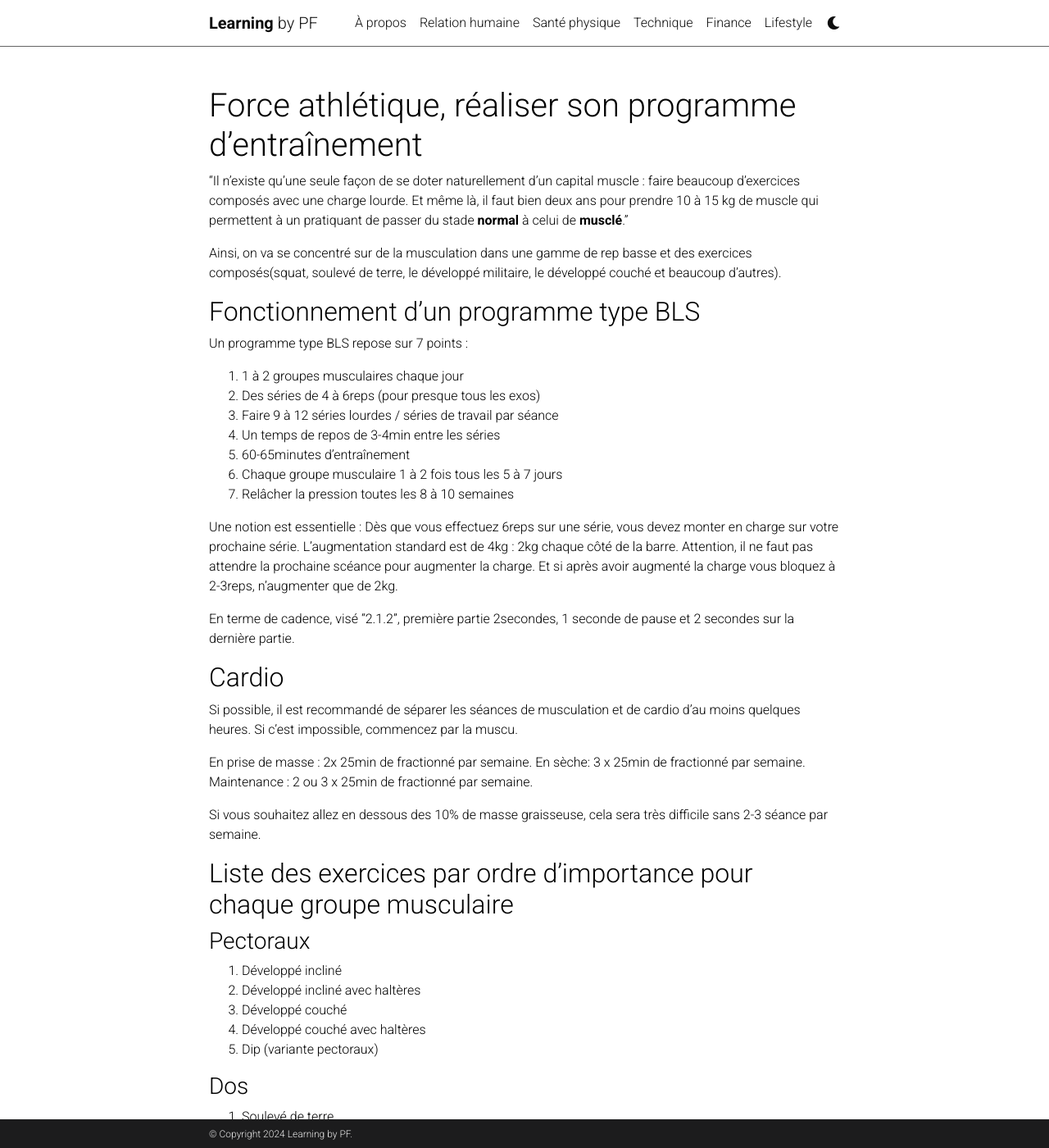
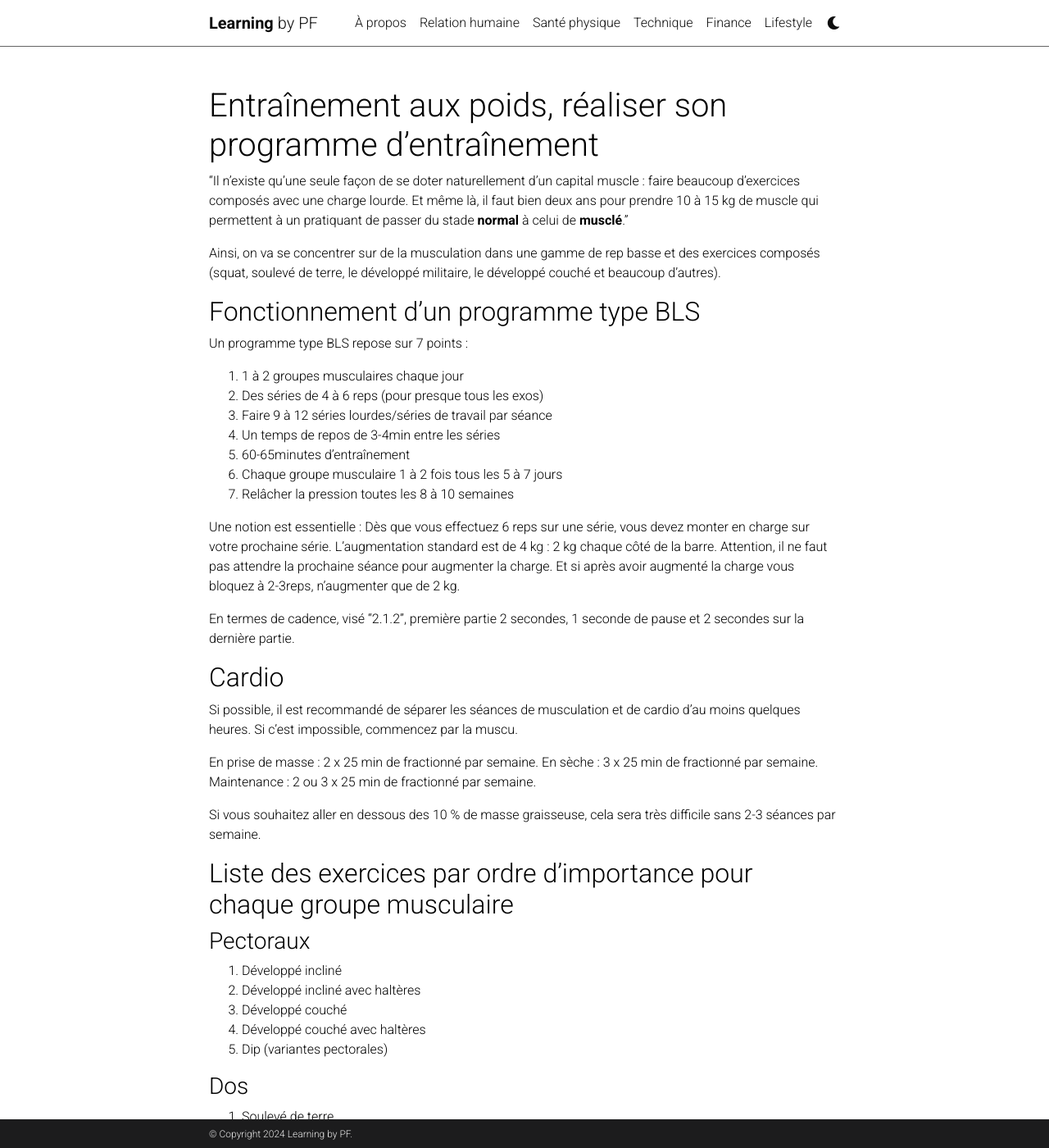
Before and after one commit to mpek29/learning, a Jekyll site: the page built from _physical/strength_training.md, in a window 1280 px wide and 1400 px high. Shown: the whole window at 82% size. Built offline with Jekyll 4.4.1, drawn with Linux system fonts in a browser that asks for light colours; comment, search, counter and statistics services are not loaded; a style sheet for code colours, icons or effects is not loaded; some of the changed text lies outside the part shown.

Commit message:
Update physical

```diff
--- a/_physical/powerlifting.md
+++ b/_physical/strength_training.md
@@ -1,37 +1,37 @@
 ---
 layout: page
-title: Force athlétique, réaliser son programme d’entraînement
+title: Entraînement aux poids, réaliser son programme d’entraînement
 category: Sport
 importance: 1
 ---
 
 "Il n'existe qu'une seule façon de se doter naturellement d'un capital muscle : faire beaucoup d'exercices composés avec une charge lourde. Et même là, il faut bien deux ans pour prendre 10 à 15 kg de muscle qui permettent à un pratiquant de passer du stade **normal** à celui de **musclé**."
 
-Ainsi, on va se concentré sur de la musculation dans une gamme de rep basse et des exercices composés(squat, soulevé de terre, le développé militaire, le développé couché et beaucoup d'autres).
+Ainsi, on va se concentrer sur de la musculation dans une gamme de rep basse et des exercices composés (squat, soulevé de terre, le développé militaire, le développé couché et beaucoup d'autres).
 
 ## Fonctionnement d'un programme type BLS
 Un programme type BLS repose sur 7 points :
 1. 1 à 2 groupes musculaires chaque jour
-2. Des séries de 4 à 6reps (pour presque tous les exos)
-3. Faire 9 à 12 séries lourdes / séries de travail par séance
+2. Des séries de 4 à 6 reps (pour presque tous les exos)
+3. Faire 9 à 12 séries lourdes/séries de travail par séance
 4. Un temps de repos de 3-4min entre les séries
 5. 60-65minutes d'entraînement
 6. Chaque groupe musculaire 1 à 2 fois tous les 5 à 7 jours
 7. Relâcher la pression toutes les 8 à 10 semaines
 
-Une notion est essentielle : Dès que vous effectuez 6reps sur une série, vous devez monter en charge sur votre prochaine série. L'augmentation standard est de 4kg : 2kg chaque côté de la barre. Attention, il ne faut pas attendre la prochaine scéance pour augmenter la charge. Et si après avoir augmenté la charge vous bloquez à 2-3reps, n'augmenter que de 2kg.
+Une notion est essentielle : Dès que vous effectuez 6 reps sur une série, vous devez monter en charge sur votre prochaine série. L'augmentation standard est de 4 kg : 2 kg chaque côté de la barre. Attention, il ne faut pas attendre la prochaine séance pour augmenter la charge. Et si après avoir augmenté la charge vous bloquez à 2-3reps, n'augmenter que de 2 kg.
 
-En terme de cadence, visé "2.1.2", première partie 2secondes, 1 seconde de pause et 2 secondes sur la dernière partie.
+En termes de cadence, visé "2.1.2", première partie 2 secondes, 1 seconde de pause et 2 secondes sur la dernière partie.
 
 ## Cardio
 Si possible, il est recommandé de séparer les séances de musculation et de cardio d'au moins quelques heures.
 Si c'est impossible, commencez par la muscu.
 
-En prise de masse : 2x 25min de fractionné par semaine.
-En sèche: 3 x 25min de fractionné par semaine.
-Maintenance : 2 ou 3 x 25min de fractionné par semaine.
+En prise de masse : 2 x 25 min de fractionné par semaine.
+En sèche : 3 x 25 min de fractionné par semaine.
+Maintenance : 2 ou 3 x 25 min de fractionné par semaine.
 
-Si vous souhaitez allez en dessous des 10% de masse graisseuse, cela sera très difficile sans 2-3 séance par semaine.
+Si vous souhaitez aller en dessous des 10 % de masse graisseuse, cela sera très difficile sans 2-3 séances par semaine.
 
 ## Liste des exercices par ordre d'importance pour chaque groupe musculaire
 ### Pectoraux
@@ -39,14 +39,14 @@ Si vous souhaitez allez en dessous des 10% de masse graisseuse, cela sera très
 2. Développé incliné avec haltères
 3. Développé couché
 3. Développé couché avec haltères
-4. Dip (variante pectoraux)
+4. Dip (variantes pectorales)
 
 ### Dos
 1. Soulevé de terre
 2. Rowing à la barre
 3. Rowing haltère unilatéral
 4. Tractions
-5. Tirage poitrine (avant et prise sérrée)
+5. Tirage poitrine (avant et prise serrée)
 6. Rowing barre T
 7. Tirage assis à la poulie (prise large et prise serrée)
 8. Tractions en supination ou chin-up
@@ -87,7 +87,7 @@ NB2: Il faut vraiment éviter la machine Smith, cela réduit la prise de muscle.
 #### Triceps
 1. Développé à prise rapprochée
 2. Développé triceps assis
-3. Dip (Variante pour triceps)
+3. Dip (variante pour triceps)
 4. Extension des triceps couché ("Skullcrusher")
 5. Tirages poitrine
 
@@ -100,14 +100,14 @@ NB2: Il faut vraiment éviter la machine Smith, cela réduit la prise de muscle.
 6. Relevé de jambes étendu
 7. Crunch décliné
 
-Nb: Faire les abdos sous forme de circuits de 3 exos (1 avec charge sur 10 à 12reps, un jusqu'à l'échec puis encore un jusqu'à l'échec).
+Nb: faire les abdos sous forme de circuits de 3 exos (1 avec charge sur 10 à 12 reps, un jusqu'à l'échec puis encore un jusqu'à l'échec).
 
 
 ## Construire une routine de séance
 ### 5 Jours
 1. Pectoraux & abdos
 2. Dos et mollets
-3. Epaules et abdos
+3. Épaules et abdos
 4. Jambes
 5. Haut du corps & abdos
 
@@ -122,38 +122,38 @@ Nb: Faire les abdos sous forme de circuits de 3 exos (1 avec charge sur 10 à 12
 2. Pectoraux & triceps
 3. Cuisses & épaules
 
-Pour chaque séance, répartir les 9 à 12 séries séries de travail équitablement entre les groupes musculaires prévu.
+Pour chaque séance, répartir les 9 à 12 séries de travail équitablement entre les groupes musculaires prévu.
 Pensez à prévoir une série d'échauffement à chaque fois en début de séance.
-Réaliser l'intégralité des séries de votre séance en prenant un temps de repos de 3-4min entre chacun d'entre elles.
+Réaliser l'intégralité des séries de votre séance en prenant un temps de repos de 3-4min entre chaque série.
 
 ### Echauffement
-- 12 reps 50% de la charge
-- 1min repos
-- 10 reps 50% de la charge (+vite)
-- 1min
-- 4 reps 70% de la charge
+- 12 reps 50 % de la charge
+- 1 min repos
+- 10 reps 50 % de la charge (+vite)
+- 1 min
+- 4 reps 70 % de la charge
 - 1 min
 - min
-- 1 rep 90% de la charge
+- 1 rep 90 % de la charge
 - 2-3min de repos
 
 ### Semaine de décompression
 #### Jour 1
-- Soulevé de terre - 3 séries de 8-10reps à 50% de la charge
-- Rowing à a barre - 3 séries de 8-10reps à 50% de la charge
-- Rowing haltère unilatéral - 3 séries de 8-10reps à 50% de la charge
+- Soulevé de terre - 3 séries de 8-10reps à 50 % de la charge
+- Rowing à a barre - 3 séries de 8-10reps à 50 % de la charge
+- Rowing haltère unilatéral - 3 séries de 8-10reps à 50 % de la charge
 - Tractions - 3 séries en poids de corps jusqu'à l'échec
 
 #### Jour 2
-- Développé militaire - 3 séries de 8-10reps à 50% de la charge
-- Développé incliné - 3 séries de 8-10reps à 50% de la charge
-- Développé couché avec prise rapprochée - 3 séries de 8-10reps à 50% de la charge
+- Développé militaire - 3 séries de 8-10reps à 50 % de la charge
+- Développé incliné - 3 séries de 8-10reps à 50 % de la charge
+- Développé couché avec prise rapprochée - 3 séries de 8-10reps à 50 % de la charge
 - Dips - 3 séries en poids de corps jusqu'à l'échec
 
 #### Jour 3
-- Squat - 3 séries de 8-10reps à 50% de la charge
-- Squat avant - 3 séries de 8-10reps à 50% de la charge
-- Soulevé de terre roumain - 3 séries de 8-10reps à 50% de la charge
+- Squat - 3 séries de 8-10reps à 50 % de la charge
+- Squat avant - 3 séries de 8-10reps à 50 % de la charge
+- Soulevé de terre roumain - 3 séries de 8-10reps à 50 % de la charge
 
 ### Semaine force
 #### Semaine force A
@@ -194,7 +194,7 @@ Réaliser l'intégralité des séries de votre séance en prenant un temps de re
 - 3 semaines séances normales
 - 1 semaine Force (B)
 - 1 semaine repos/décompression
-Recommencez
+- Recommencez.
 
 ## Source
 - Michael Matthews, ''Plus musclé, plus mince, plus fort'', Talent Sport
```
Also changed, not shown: other parts of _physical/strength_training.md (+7 -7 lines), _physical/tracking.md (added, +48 -0 lines).
